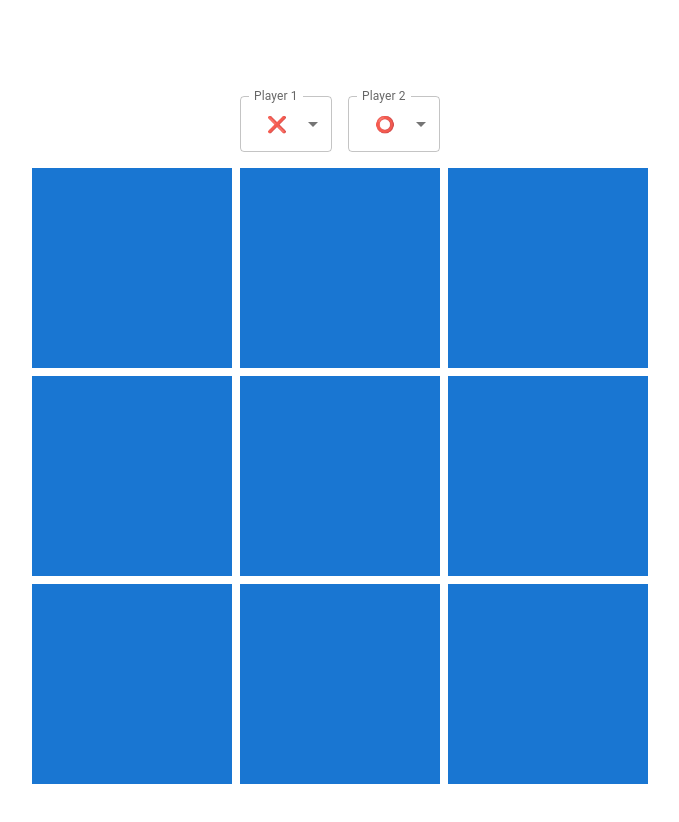
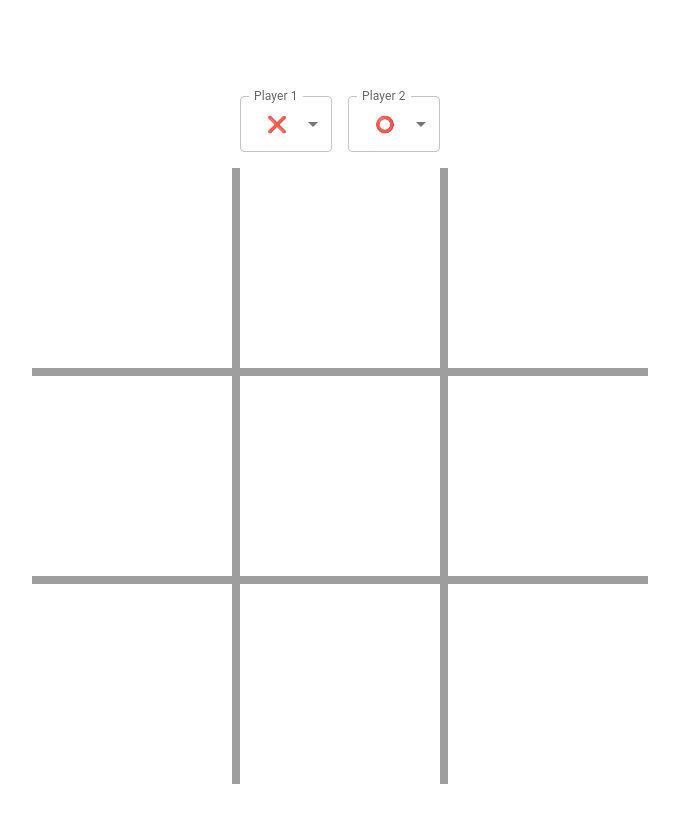
Before and after one commit to mailauki/tic-tac-toe-v2, a Next.js app: page /1_player in a window 1280 px wide. Shown: the top 822 px of the page, without its empty margins (300-979 px from the left). Built offline with nearby package versions, Linux system fonts and the light colour scheme.

Commit message:
Add theme

```diff
--- a/app/components/board.js
+++ b/app/components/board.js
@@ -1,30 +1,185 @@
 import styles from '../page.module.css'
 
 
-import { Box, Button } from '@mui/material'
+import { Box, Button, ButtonBase, Card, CardActionArea, CardContent, IconButton, Paper } from '@mui/material'
+import { styled } from '@mui/material/styles'
+
+const ImageButton = styled(ButtonBase)(({ theme }) => ({
+  position: 'relative',
+  bgcolor: theme.palette.background.paper,
+  '&:hover': {
+    bgcolor: theme.palette.action.hover
+  },
+}));
 
 export default function Board({ board, handleAddToken, isOver }) {
   return (
-    <Box className={styles.board}>
+    // <Box className={styles.board}>
+    //   <Box
+    //     className={styles.tile}
+    //     component={Button}
+    //     variant='contained'
+    //     sx={{
+    //       borderRadius: 0,
+    //       boxShadow: 'none',
+    //       '&:hover': {
+    //         boxShadow: 'none',
+    //       }
+    //     }}
+    //   ></Box>
+    //   <Button
+    //     className={styles.tile}
+    //     variant='contained'
+    //     color='background'
+    //     sx={{
+    //       borderRadius: 0,
+    //       boxShadow: 'none',
+    //       '&:hover': {
+    //         boxShadow: 'none',
+    //       }
+    //     }}
+    //   ></Button>
+    //   <Button
+    //     className={styles.tile}
+    //     variant='text'
+    //     sx={{
+    //       borderRadius: 0,
+    //       boxShadow: 'none',
+    //       '&:hover': {
+    //         boxShadow: 'none',
+    //       }
+    //     }}
+    //   ></Button>
+    //   <Button
+    //     className={styles.tile}
+    //     variant='contained'
+    //     color='info'
+    //     sx={{
+    //       borderRadius: 0,
+    //       boxShadow: 'none',
+    //       '&:hover': {
+    //         boxShadow: 'none',
+    //       }
+    //     }}
+    //   ></Button>
+    // </Box>
+    // <Paper className={styles.board} variant='outlined' elevation={1} square>
+    //   <Button
+    //     variant='contained'
+    //     className={styles.tile}
+    //     disableElevation
+    //     sx={{
+    //       borderRadius: 0
+    //     }}
+    //   ></Button>
+    //   <Button className={styles.tile}></Button>
+    //   <Paper className={styles.tile} variant='outlined' square>
+    //     <CardActionArea></CardActionArea>
+    //   </Paper>
+    //   <CardActionArea>
+    //     <Paper className={styles.tile} elevation={0} square>
+    //       <p className={styles.token}>😀</p>
+    //     </Paper>
+    //   </CardActionArea>
+    // </Paper>
+    <Box className={styles.board} sx={{ bgcolor: 'text.disabled' }}>
       {board.map((token, index) =>
-        <Box
+        // <CardActionArea
+        //   key={index}
+        //   onClick={() => handleAddToken(index)}
+        //   disabled={isOver}
+        // >
+        //   <Paper className={styles.tile} elevation={0} square>
+        //     <p className={styles.token}>{token.icon}</p>
+        //   </Paper>
+        // </CardActionArea>
+        // <Paper
+        //   key={index}
+        //   className={styles.tile}
+        //   elevation={0}
+        //   square
+        //   component={Button}
+        //   // variant='contained'
+        //   // component={CardActionArea}
+        //   onClick={() => handleAddToken(index)}
+        //   disabled={isOver}
+        //   sx={{
+        //     borderRadius: 0,
+        //     bgcolor: 'background.paper',
+        //     '&:hover': {
+        //       // backgroundColor: 'rgba(0, 0, 0, 0.02)'
+        //       backgroundColor: 'action.hover'
+        //     }
+        //   }}
+        // >
+        //   <p className={styles.token}>{token.icon}</p>
+        // </Paper>
+        <Button
           key={index}
-          component={Button}
-          variant='contained'
+          className={styles.tile}
           onClick={() => handleAddToken(index)}
           disabled={isOver}
-          className={styles.tile}
-          sx={{
-            borderRadius: 0,
-            boxShadow: 'none',
-            '&:hover': {
-              boxShadow: 'none',
-            }
-          }}
+          variant='contained'
+          color='tile'
+          disableElevation
+          // sx={{ borderRadius: 0, '&:disabled': { bgcolor: '#eee' } }}
+          sx={{ borderRadius: 0 }}
         >
           <p className={styles.token}>{token.icon}</p>
-        </Box>
+        </Button>
+        // <ImageButton key={index} className={styles.tile}>
+        //   <p className={styles.token}>{token.icon}</p>
+        // </ImageButton>
+        // <Card
+        //   key={index}
+        //   className={styles.tile}
+        //   square
+        // >
+        //   <CardActionArea
+        //     onClick={() => handleAddToken(index)}
+        //     disabled={isOver}
+        //     sx={{
+        //       height: '100%'
+        //     }}
+        //   >
+        //     <CardContent>
+        //       <p className={styles.token}>{token.icon}</p>
+        //     </CardContent>
+        //   </CardActionArea>
+        // </Card>
+        // <Button
+        //   key={index}
+        //   variant='contained'
+        //   className={styles.tile}
+        //   onClick={() => handleAddToken(index)}
+        //   disabled={isOver}
+        // >
+        //   <p className={styles.token}>{token.icon}</p>
+        // </Button>
       )}
     </Box>
+    // <Box className={styles.board}>
+    //   {board.map((token, index) =>
+    //     <Box
+    //       key={index}
+    //       component={Button}
+    //       variant='contained'
+    //       // variant='text'
+    //       onClick={() => handleAddToken(index)}
+    //       disabled={isOver}
+    //       className={styles.tile}
+    //       // color='secondary'
+    //       sx={{
+    //         borderRadius: 0,
+    //         boxShadow: 'none',
+    //         '&:hover': {
+    //           boxShadow: 'none',
+    //         }
+    //       }}
+    //     >
+    //       <p className={styles.token}>{token.icon}</p>
+    //     </Box>
+    //   )}
+    // </Box>
   )
 }
--- a/app/layout.js
+++ b/app/layout.js
@@ -2,6 +2,7 @@
 import { Inter } from 'next/font/google'
 
 import { Container, CssBaseline } from '@mui/material'
+import Theme from './utils/theme'
 
 const inter = Inter({ subsets: ['latin'] })
 
@@ -14,10 +15,12 @@ export default function RootLayout({ children }) {
   return (
     <html lang="en">
       <body className={inter.className}>
-        <CssBaseline />
-        <Container maxWidth="md">
-          {children}
-        </Container>
+        <Theme>
+          <CssBaseline />
+          <Container maxWidth="md">
+            {children}
+          </Container>
+        </Theme>
       </body>
     </html>
   )
--- a/app/page.module.css
+++ b/app/page.module.css
@@ -20,7 +20,8 @@
   grid-template-columns: repeat(3, 1fr);
   justify-content: space-evenly;
   align-items: center;
-  z-index: 0;
+  /* z-index: 0; */
+  /* background-color: gainsboro; */
 }
 
 .tile {
@@ -45,6 +46,9 @@
   /* position: absolute; */
   /* padding: 0 2rem; */
   margin: 0;
+  text-align: center;
+  /* width: 100%;
+  height: 100%; */
 }
 
 .token_color_clip {
--- a/app/utils/game.js
+++ b/app/utils/game.js
@@ -49,7 +49,7 @@ export default function Game() {
   }
   function handleToken2Select(event) {
     const newToken = tokens.find((token) => token.name === event.target.value)
-    const updateTokens = board.map(token => token === token1 ? newToken : token);
+    const updateTokens = board.map(token => token === token2 ? newToken : token);
     setBoard(updateTokens);
     setToken2(tokens.find((token) => token.name === event.target.value));
   }
--- /dev/null
+++ b/app/utils/theme.js
@@ -0,0 +1,22 @@
+'use client'
+
+import { grey } from '@mui/material/colors'
+import { ThemeProvider, createTheme } from '@mui/material/styles'
+
+export default function Theme({ children }) {
+  const theme = createTheme({
+    palette: {
+      tile: {
+        main: '#fff',
+        dark: grey[200]
+      },
+      action: {
+        disabledBackground: grey[100]
+      }
+    }
+  });
+
+  return (
+    <ThemeProvider theme={theme}>{children}</ThemeProvider>
+  )
+}
```
